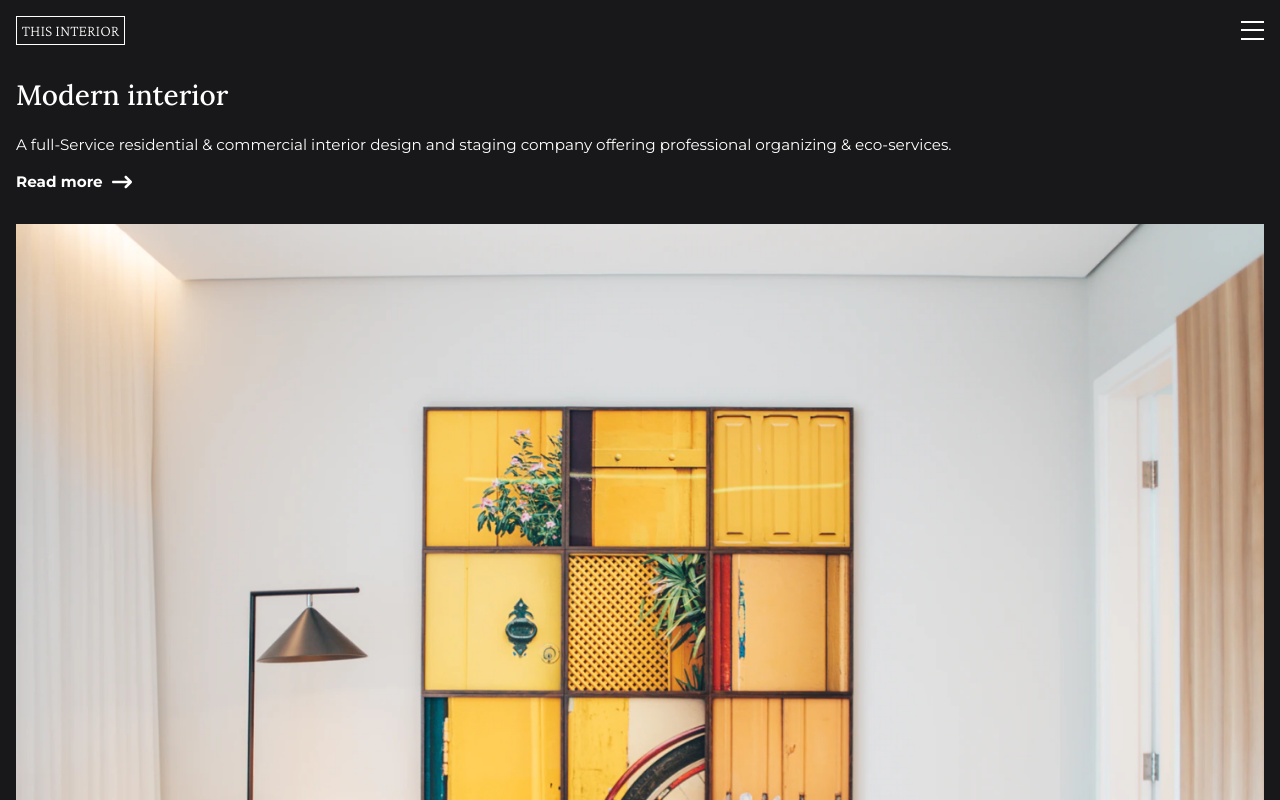
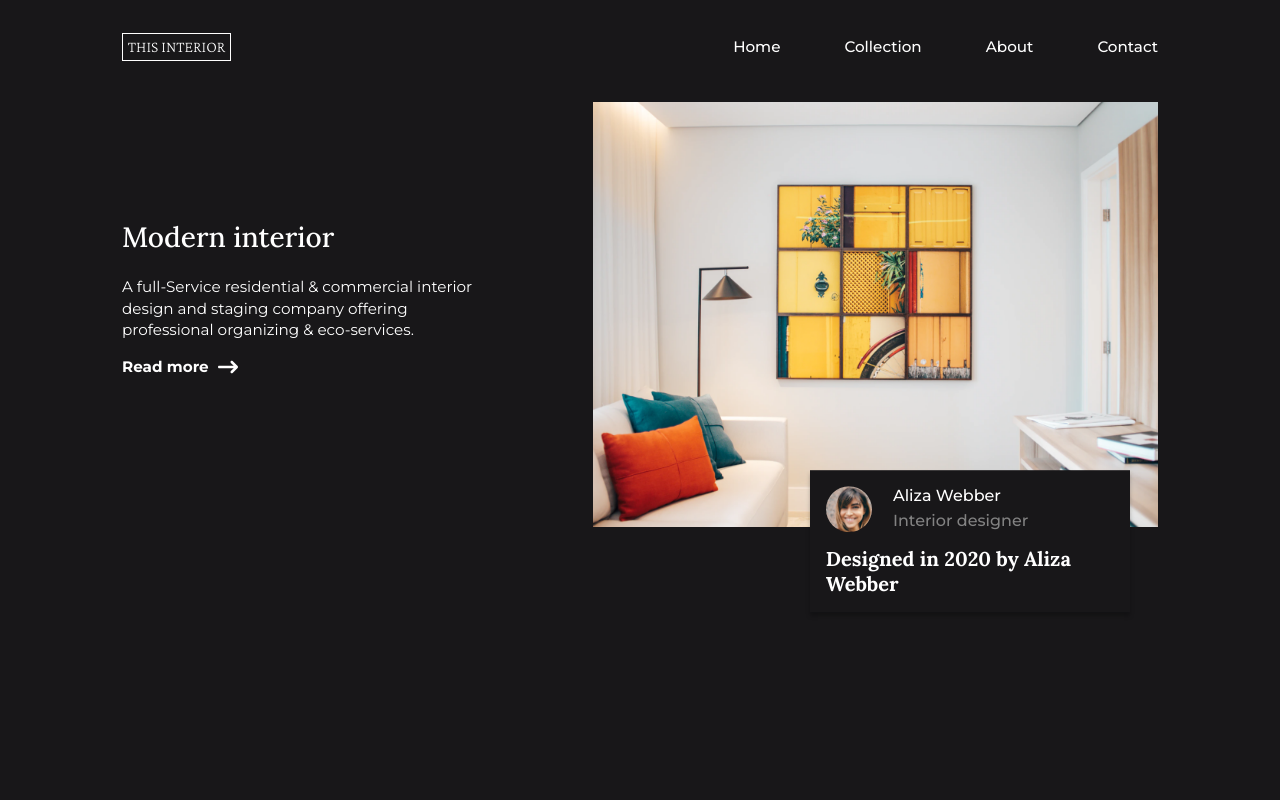
Before and after one commit to Keith-Web3/devchallenges, a plain HTML site: page interior-consultant-master/index.html in a window 1280 px wide. Shown: the top 800 px of the page. Drawn offline with nearby package versions, Linux system fonts and the light colour scheme.

Commit message:
edited html and completed desktop version css

```diff
--- a/interior-consultant-master/index.css
+++ b/interior-consultant-master/index.css
@@ -14,6 +14,8 @@ body {
   color: #fff;
   padding: 1em 1em 7em;
   position: relative;
+  width: min(100%, 400px);
+  margin-inline: auto;
 }
 h1,
 h2 {
@@ -54,6 +56,8 @@ nav ul {
 nav li.active {
   font-weight: 700;
   position: relative;
+  width: max-content;
+  margin-inline: auto;
 }
 nav li::after {
   content: '';
@@ -136,7 +140,7 @@ nav li.active::after {
   background-color: #181719;
   transform: translateY(60%);
   box-shadow: 0 4px 4px rgba(0, 0, 0, 0.25);
-  padding: 0.6em;
+  padding: 1em;
 }
 .designer-profile img {
   grid-area: img;
@@ -157,3 +161,44 @@ nav li.active::after {
   font-size: 1.25rem;
   margin-top: 0.5em;
 }
+@media (min-width: 500px) {
+  body {
+    width: min(100%, 1100px);
+    padding-inline: 2em;
+    padding-top: 1.5em;
+  }
+  nav {
+    position: unset;
+    padding: 0;
+  }
+  nav ul {
+    display: flex;
+    font-size: 0.95rem;
+    gap: 5vw;
+  }
+  nav li {
+    cursor: pointer;
+  }
+  .section-one {
+    max-width: 355px;
+  }
+  .section-two {
+    max-width: 565px;
+  }
+  #nav-toggle {
+    display: none;
+  }
+  main {
+    display: flex;
+    align-items: center;
+    justify-content: space-between;
+    gap: 2em;
+  }
+  .designer-profile {
+    max-width: 320px;
+    margin-left: auto;
+  }
+  .designer-profile h2 {
+    max-width: 270px;
+  }
+}
--- a/interior-consultant-master/index.html
+++ b/interior-consultant-master/index.html
@@ -6,6 +6,7 @@
     <meta name="viewport" content="width=device-width, initial-scale=1.0" />
     <link rel="preconnect" href="https://fonts.googleapis.com" />
     <link rel="preconnect" href="https://fonts.gstatic.com" crossorigin />
+    <link rel="icon" href="devchallenges.png">
     <link
       href="https://fonts.googleapis.com/css2?family=Crimson+Pro:wght@200&family=Lora:wght@500;700&family=Montserrat:wght@400;500;700&display=swap"
       rel="stylesheet"
```
